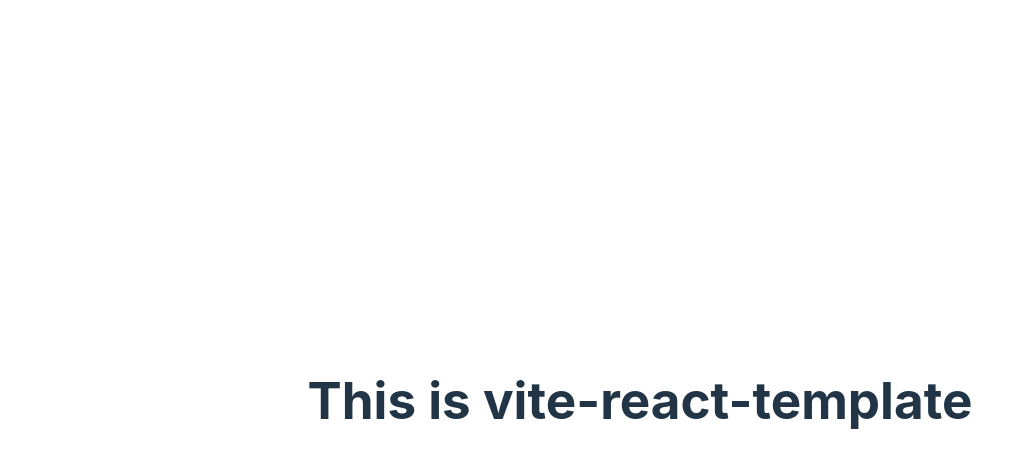
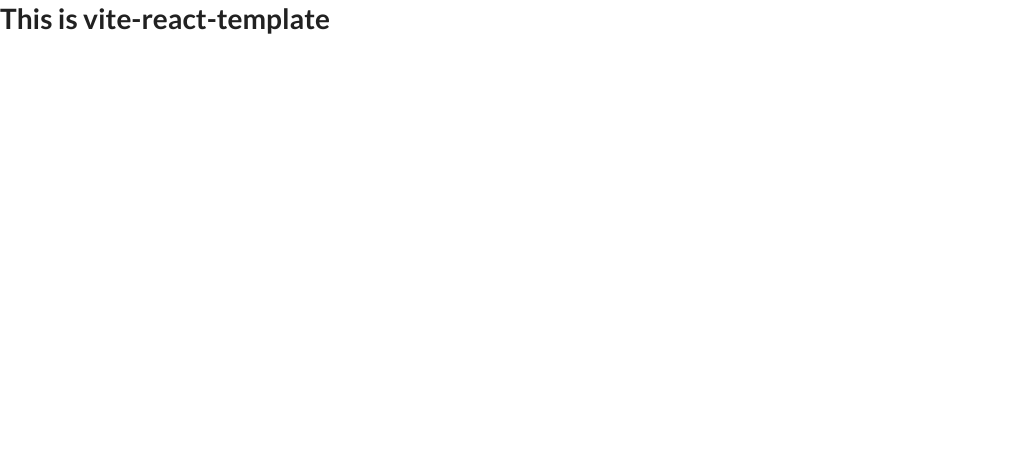
Before and after one commit to Okkun555/redux-saga-sample, a React (Vite) app: page / in a window 1280 px wide. Shown: the top 468 px of the page, without its empty margins (0-1034 px from the left). Built offline with nearby package versions, Linux system fonts and the light colour scheme.

Commit message:
chore:semantic-uiを導入

```diff
--- a/package.json
+++ b/package.json
@@ -13,7 +13,9 @@
   },
   "dependencies": {
     "react": "^18.2.0",
-    "react-dom": "^18.2.0"
+    "react-dom": "^18.2.0",
+    "semantic-ui-css": "^2.5.0",
+    "semantic-ui-react": "^2.1.4"
   },
   "devDependencies": {
     "@types/eslint": "^8.4.10",
--- a/src/App.css
+++ /dev/null
@@ -1,41 +0,0 @@
-#root {
-  max-width: 1280px;
-  margin: 0 auto;
-  padding: 2rem;
-  text-align: center;
-}
-
-.logo {
-  height: 6em;
-  padding: 1.5em;
-  will-change: filter;
-}
-.logo:hover {
-  filter: drop-shadow(0 0 2em #646cffaa);
-}
-.logo.react:hover {
-  filter: drop-shadow(0 0 2em #61dafbaa);
-}
-
-@keyframes logo-spin {
-  from {
-    transform: rotate(0deg);
-  }
-  to {
-    transform: rotate(360deg);
-  }
-}
-
-@media (prefers-reduced-motion: no-preference) {
-  a:nth-of-type(2) .logo {
-    animation: logo-spin infinite 20s linear;
-  }
-}
-
-.card {
-  padding: 2em;
-}
-
-.read-the-docs {
-  color: #888;
-}
--- a/src/App.tsx
+++ b/src/App.tsx
@@ -1,5 +1,3 @@
-import './App.css';
-
 const App = () => {
   return (
     <div className="App">
--- a/src/index.css
+++ /dev/null
@@ -1,70 +0,0 @@
-:root {
-  font-family: Inter, Avenir, Helvetica, Arial, sans-serif;
-  font-size: 16px;
-  line-height: 24px;
-  font-weight: 400;
-
-  color-scheme: light dark;
-  color: rgba(255, 255, 255, 0.87);
-  background-color: #242424;
-
-  font-synthesis: none;
-  text-rendering: optimizeLegibility;
-  -webkit-font-smoothing: antialiased;
-  -moz-osx-font-smoothing: grayscale;
-  -webkit-text-size-adjust: 100%;
-}
-
-a {
-  font-weight: 500;
-  color: #646cff;
-  text-decoration: inherit;
-}
-a:hover {
-  color: #535bf2;
-}
-
-body {
-  margin: 0;
-  display: flex;
-  place-items: center;
-  min-width: 320px;
-  min-height: 100vh;
-}
-
-h1 {
-  font-size: 3.2em;
-  line-height: 1.1;
-}
-
-button {
-  border-radius: 8px;
-  border: 1px solid transparent;
-  padding: 0.6em 1.2em;
-  font-size: 1em;
-  font-weight: 500;
-  font-family: inherit;
-  background-color: #1a1a1a;
-  cursor: pointer;
-  transition: border-color 0.25s;
-}
-button:hover {
-  border-color: #646cff;
-}
-button:focus,
-button:focus-visible {
-  outline: 4px auto -webkit-focus-ring-color;
-}
-
-@media (prefers-color-scheme: light) {
-  :root {
-    color: #213547;
-    background-color: #ffffff;
-  }
-  a:hover {
-    color: #747bff;
-  }
-  button {
-    background-color: #f9f9f9;
-  }
-}
```
Also changed, not shown: src/main.tsx (+6 -6 lines), 1 other file (tests, documents, lock files or other folders).
